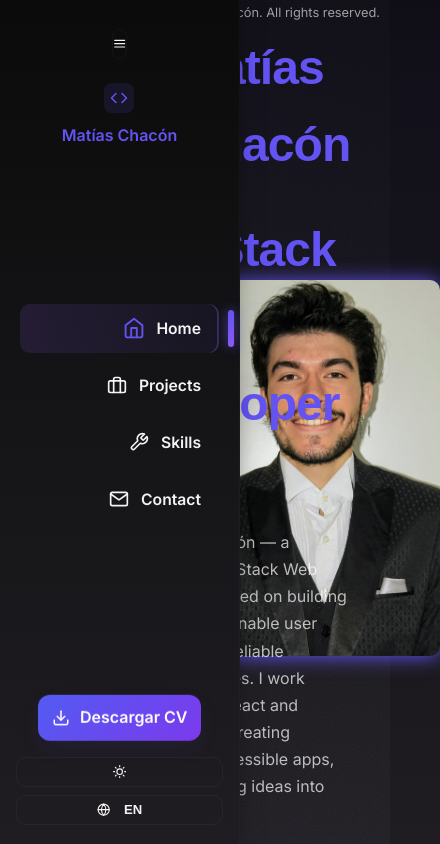
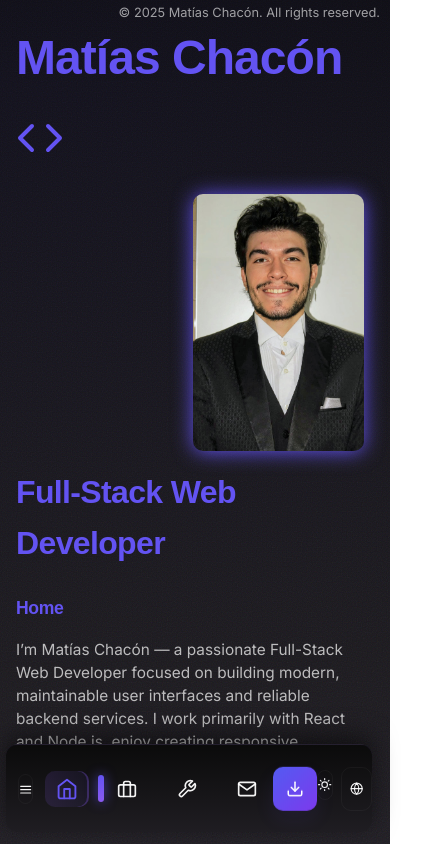
Before and after one commit to Maty910/portfolio, a React (Vite) app: page / in a window 390 px wide. Shown: the whole page, 440 px wide, since content can reach past the window. Built offline with nearby package versions, Linux system fonts and the light colour scheme; a web font is replaced by a local one.

Commit message:
feat: mobile styles

```diff
--- a/src/components/Header.css
+++ b/src/components/Header.css
@@ -157,3 +157,91 @@
 
 /* si tenés un botón de tema al lado, poné un contenedor */
 .sidebar-top > div { display: flex; flex-direction: column; gap: 10px; align-items: center; }
+
+
+/* responsive: mobile -> bottom bar */
+@media (max-width: 880px) {
+  .app-sidebar {
+    top: auto;
+    bottom: 0;
+    left: 0;
+    right: 0;
+    height: var(--sidebar-mobile-height);
+    width: 100%;
+    display: flex;
+    flex-direction: row;
+    align-items: center;
+    padding: 0 8px;
+    justify-content: space-between;
+    border-right: none;
+    border-top: 1px solid rgba(139,92,246,0.06);
+    box-shadow: 0 -8px 24px rgba(0,0,0,0.5);
+    backdrop-filter: blur(6px);
+  }
+
+  .sidebar-top { flex-direction:row; gap:8px; align-items:center; }
+  .sidebar-nav { flex: 1; display:flex; justify-content:center; align-items:center; }
+  .sidebar-nav ul { flex-direction:row; gap:10px; width:auto; }
+  .sidebar-nav li { padding:8px; border-radius:10px; min-width:44px; justify-content:center; }
+  .sidebar-bottom { display:flex; flex-direction:row; gap:8px; padding:0; align-items:center; }
+
+  /* hide brand text in mobile */
+  .brand-text, .cv-text, .nav-label { display:none; }
+
+  /* place theme + lang as grouped toggles on right */
+  .theme-toggle, .lang-toggle { display:inline-flex; margin-left: 8px; }
+}
+
+
+/* === Header/sidebar - MOBILE bottom nav ===
+   pegar al final de src/components/Header.css
+*/
+
+@media (max-width: 880px) {
+  .app-sidebar {
+    left: 0 !important;
+    top: auto !important;
+    bottom: 12px !important;
+    width: calc(100% - 24px) !important;
+    height: var(--sidebar-mobile-height) !important;
+    display: flex !important;
+    flex-direction: row !important;
+    align-items: center !important;
+    justify-content: space-between !important;
+    padding: 8px 12px !important;
+    border-radius: 12px !important;
+    margin: 0 6px;
+    z-index: 1005;
+  }
+
+  .sidebar-top, .sidebar-bottom {
+    display: flex !important;
+    gap: 8px;
+    align-items: center;
+  }
+
+  .sidebar-nav ul {
+    flex-direction: row !important;
+    gap: 8px !important;
+    width: auto !important;
+  }
+
+  .sidebar-nav li {
+    padding: 8px !important;
+    border-radius: 10px !important;
+    justify-content: center !important;
+  }
+
+  .brand-text, .cv-text, .nav-label { display: none !important; } /* mantener solo iconos */
+  .cv-btn { width: 44px !important; height: 44px !important; padding: 8px !important; }
+  .lang-toggle { width: 44px; height: 44px; padding: 8px; border-radius: 10px; }
+
+  /* asegurar que el main-content tenga margen inferior para que no quede oculto por la bottom nav */
+  .main-content, .page-content {
+    margin-bottom: calc(var(--sidebar-mobile-height) + 12px) !important;
+  }
+
+  .brand-avatar {
+    display: none;
+  }
+}
--- a/src/components/Home.css
+++ b/src/components/Home.css
@@ -1,4 +1,5 @@
-/* src/components/Home.css */
+@import '../styles/variables.css';
+
 .home {
   position: absolute;
   right: calc(var(--pad) * 2);
@@ -32,3 +33,54 @@
   line-height: 1.7;
   font-size: 1rem;
 }
+
+
+/* === Home - MOBILE tweaks ===*/
+
+@media (max-width: 880px) {
+  .home {
+    /* mantener en flujo y quitar reglas absolutas si existen */
+    position: relative !important;
+    right: auto !important;
+    bottom: auto !important;
+    width: 100% !important;
+    height: auto !important;
+    padding: 1rem 0 !important;
+    overflow: visible !important;   /* importante: que no recorte contenido */
+    -webkit-mask: none !important;
+    mask: none !important;
+  }
+
+  .home-title {
+    font-size: 2rem !important;
+    text-align: left;
+    margin-left: 0 !important;
+  }
+
+  .home-subtitle {
+    font-size: 1.1rem !important;
+  }
+
+  .home-bio {
+    font-size: 0.96rem !important;
+    line-height: 1.5 !important;
+    max-width: 100% !important;
+    padding-right: 0.6rem; /* evita que texto toque el borde */
+  }
+
+  /* si tenés una imagen dentro de .page.container que se superpone, centra y reduce */
+  .page.container img {
+    max-width: 48vw;
+    width: auto;
+    height: auto;
+    object-fit: cover;
+    margin-left: auto;
+    margin-right: 0.6rem;
+    border-radius: 10px;
+  }
+
+  /* evita que el contenido llegue al fondo bajo la barra inferior */
+  .home, .about, .projects, .skills, .contact, .project-page {
+    margin-bottom: calc(var(--sidebar-mobile-height) + 12px);
+  }
+}
--- /dev/null
+++ b/src/components/Page.css
@@ -0,0 +1,15 @@
+/* === Page - MOBILE small adjustments === */
+@media (max-width: 880px) {
+  .page h1 {
+    margin-left: 0 ;
+  }
+
+  .page.container img {
+    position: relative !important;
+    max-width: 44vw !important;
+    left: 0;
+    right: 0;
+    /* margin: 0 0 0 0 !important; */
+    border-radius: 10px !important;
+  }
+}
--- a/src/components/Page.tsx
+++ b/src/components/Page.tsx
@@ -1,5 +1,6 @@
 import type { PropsWithChildren } from 'react';
 import { FiCode } from 'react-icons/fi'
+import './Page.css'
 
 export function Page({ children }: PropsWithChildren) {
   return (
--- a/src/components/ProjectPage.css
+++ b/src/components/ProjectPage.css
@@ -0,0 +1,30 @@
+/* ProjectPage.css */
+@import '../styles/variables.css';
+@import '../styles/scrollbars.css';
+
+.project-page {
+  position: absolute;
+  right: calc(var(--pad) * 2);
+  bottom: calc(var(--pad) * 2);
+  width: min(900px, 60%);
+  height: 72vh;
+  overflow-y: auto;
+  overflow-x: visible;
+  padding: 1rem;
+}
+
+/* reuse scrollbars and headings */
+.project-page h2 { font-size: 2em; color: var(--primary-color); margin-bottom:1rem; }
+.project-page p { color: var(--text-secondary); line-height:1.5; }
+
+/* responsive */
+@media (max-width:880px) {
+  .project-page {
+    left: calc(var(--pad-sm));
+    right: calc(var(--pad-sm));
+    bottom: calc(var(--sidebar-mobile-height) + var(--pad-sm));
+    width: auto;
+    height: calc(100vh - var(--sidebar-mobile-height) - calc(var(--pad-sm) * 2));
+    padding: 1rem;
+  }
+}
--- a/src/components/Projects.css
+++ b/src/components/Projects.css
@@ -246,3 +246,63 @@
 .projects-cta p{
   margin:20px 0px;
 }
+
+/* === Projects - MOBILE tweaks ===
+   pegar al final de src/components/Projects.css
+*/
+
+@media (max-width: 880px) {
+  .projects, .project-page {
+    position: relative !important;
+    right: auto !important;
+    bottom: auto !important;
+    width: 100% !important;
+    height: auto !important;
+    padding: 1rem 0 !important;
+    overflow-x: visible !important;
+    overflow-y: visible !important;
+    -webkit-mask: none !important;
+    mask: none !important;
+  }
+
+  /* grid -> column */
+  .projects-grid {
+    display: flex !important;
+    flex-direction: column !important;
+    gap: 1rem !important;
+    perspective: none !important; /* reduce 3D artifacts en móvil */
+    padding-left: 0.2rem !important;
+  }
+
+  /* Cada card envuelta evita clipping por overflow del padre */
+  .project-card-wrap {
+    overflow: visible !important;
+    padding-left: 6px; /* deja un pequeño colchón para el tilt */
+  }
+
+  .project-card {
+    transform: none !important; /* evita jitter si hay transform en el padre */
+    box-shadow: 0 12px 30px rgba(0,0,0,0.45) !important;
+    border-radius: 12px !important;
+    overflow: visible !important;
+  }
+
+  .project-image img {
+    height: auto !important;
+    max-height: 32vh; /* evitar que la imagen ocupe todo el viewport */
+    object-fit: cover !important;
+    border-radius: 8px;
+  }
+
+  /* botones overlay: mover al centro y más accesibles */
+  .project-overlay {
+    align-items: center !important;
+    justify-content: center !important;
+    padding: 0.5rem;
+  }
+
+  .project-links a {
+    padding: 0.45rem 0.8rem;
+    font-size: 0.86rem;
+  }
+}
--- a/src/components/Skills.css
+++ b/src/components/Skills.css
@@ -1,3 +1,18 @@
+@import '../styles/variables.css';
+
+.skills {
+  position: absolute;
+  right: calc(var(--pad) * 2);
+  bottom: calc(var(--pad) * 2);
+  width: min(900px,60%);
+  height:72vh;
+  overflow-y:auto;
+  padding:1rem 0;
+}
+
+.skills ul { display:flex; flex-wrap:wrap; gap:.5rem; }
+.skills li { background: rgba(99,83,242,0.2); color:var(--primary-color); padding:.25rem .5rem; border-radius:4px; }
+
 .skills a {
   color: white;
   text-decoration: none;
@@ -11,3 +26,14 @@
 .skills a:hover {
   background: rgba(99, 83, 242, 0.8);
 }
+
+/* mobile */
+@media (max-width:880px) {
+  .skills {
+    left: calc(var(--pad-sm));
+    right: calc(var(--pad-sm));
+    bottom: calc(var(--sidebar-mobile-height) + var(--pad-sm));
+    width:auto;
+    height: calc(50vh);
+  }
+}
--- a/src/styles/global.css
+++ b/src/styles/global.css
@@ -1,5 +1,5 @@
+@import './variables.css';
 @import '../styles/buttons.css';
-@import './variables.css';
 
 /* global / layout */
 * { box-sizing: border-box; margin: 0; padding: 0; }
--- /dev/null
+++ b/src/styles/scrollbars.css
@@ -0,0 +1,14 @@
+/* scrollbars.css */
+@import './variables.css';
+
+*::-webkit-scrollbar { width: 8px; height: 8px; }
+*::-webkit-scrollbar-track { background: rgba(255,255,255,0.02); border-radius: 10px; }
+*::-webkit-scrollbar-thumb {
+  background: rgba(99,83,242,0.24);
+  border-radius: 10px;
+  border: 2px solid transparent;
+  background-clip: padding-box;
+}
+*::-webkit-scrollbar-thumb:hover { background: rgba(99,83,242,0.36); }
+
+/* For the special containers (override in component css if needed) */
--- a/src/styles/variables.css
+++ b/src/styles/variables.css
@@ -41,3 +41,22 @@
   --text-muted: rgba(15, 15, 15, 0.5);
   --surface: linear-gradient(180deg,#dbd8d8,#c3c9e4);
 }
+
+/* MOBILE HELPERS - agregar al final de global/variables */
+:root {
+  --sidebar-mobile-height: 88px; /* alto del bottom bar cuando el sidebar pasa a bottom */
+}
+
+/* reduce el padding general en móviles para que no haya scroll innecesario */
+@media (max-width: 880px) {
+  :root {
+    --pad: max(12px, 3vmin);
+    --pad-sm: max(8px, 2vmin);
+  }
+
+  /* evitar que el body padding haga overflow lateral */
+  body {
+    padding-left: var(--pad-sm);
+    padding-right: var(--pad-sm);
+  }
+}
```
Also changed, not shown: src/styles/scrollsbars.css (deleted).
